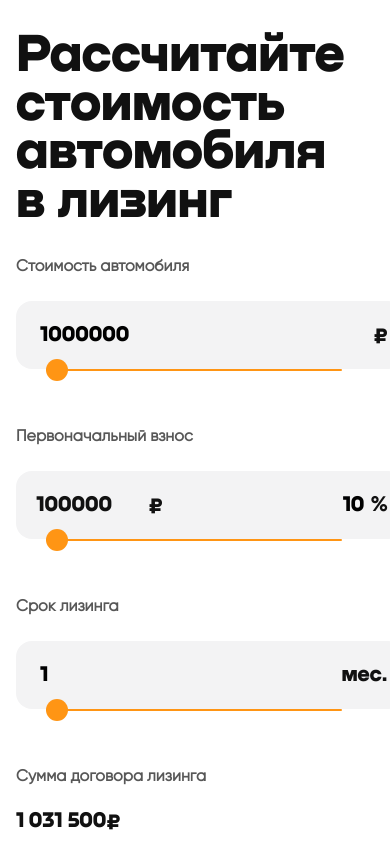
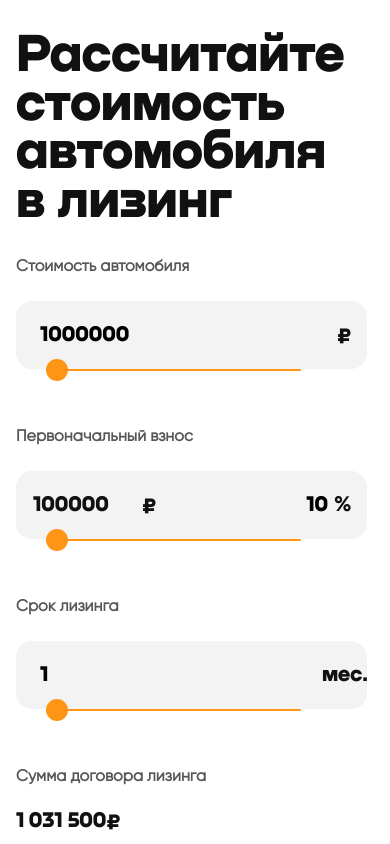
Before and after one commit to Ibrahimhussien227/calculate-cost-of-car-leasing, a React (Create React App) app: page / in a window 390 px wide. Shown: the top 844 px of the page. Built offline with nearby package versions, Linux system fonts and the light colour scheme.

Commit message:
ready to deploy

```diff
--- a/src/components/calculator.css
+++ b/src/components/calculator.css
@@ -114,12 +114,12 @@ h5 {
   }
 
   .calculator__content {
-    width: 98%;
+    width: 105%;
   }
 
   .calculator__content-input {
     width: 35px;
-    margin-left: 600px;
+    margin-left: 720px;
   }
 
   form .btn {
@@ -128,7 +128,7 @@ h5 {
   }
 
   .slider {
-    width: 85%;
+    width: 90%;
   }
 
   h2 {
@@ -141,7 +141,7 @@ h5 {
 @media screen and (max-width: 768px) {
   .calculator__content-input {
     width: 35px;
-    margin-left: 380px;
+    margin-left: 480px;
   }
 
   .slider {
@@ -156,12 +156,12 @@ h5 {
 /* ================== MEDIA QUERIES (SMALL DEVICES) ================== */
 @media screen and (max-width: 575px) {
   .calculator__content {
-    width: 85%;
+    width: 77%;
   }
 
   .calculator__content-input {
     width: 28px;
-    margin-left: 180px;
+    margin-left: 150px;
   }
 
   input {
@@ -169,7 +169,7 @@ h5 {
   }
 
   .slider {
-    width: 65%;
+    width: 56%;
   }
 
   h1 {
@@ -187,6 +187,6 @@ h5 {
   }
 
   form .btn {
-    width: 83%;
+    width: 76%;
   }
 }
```
